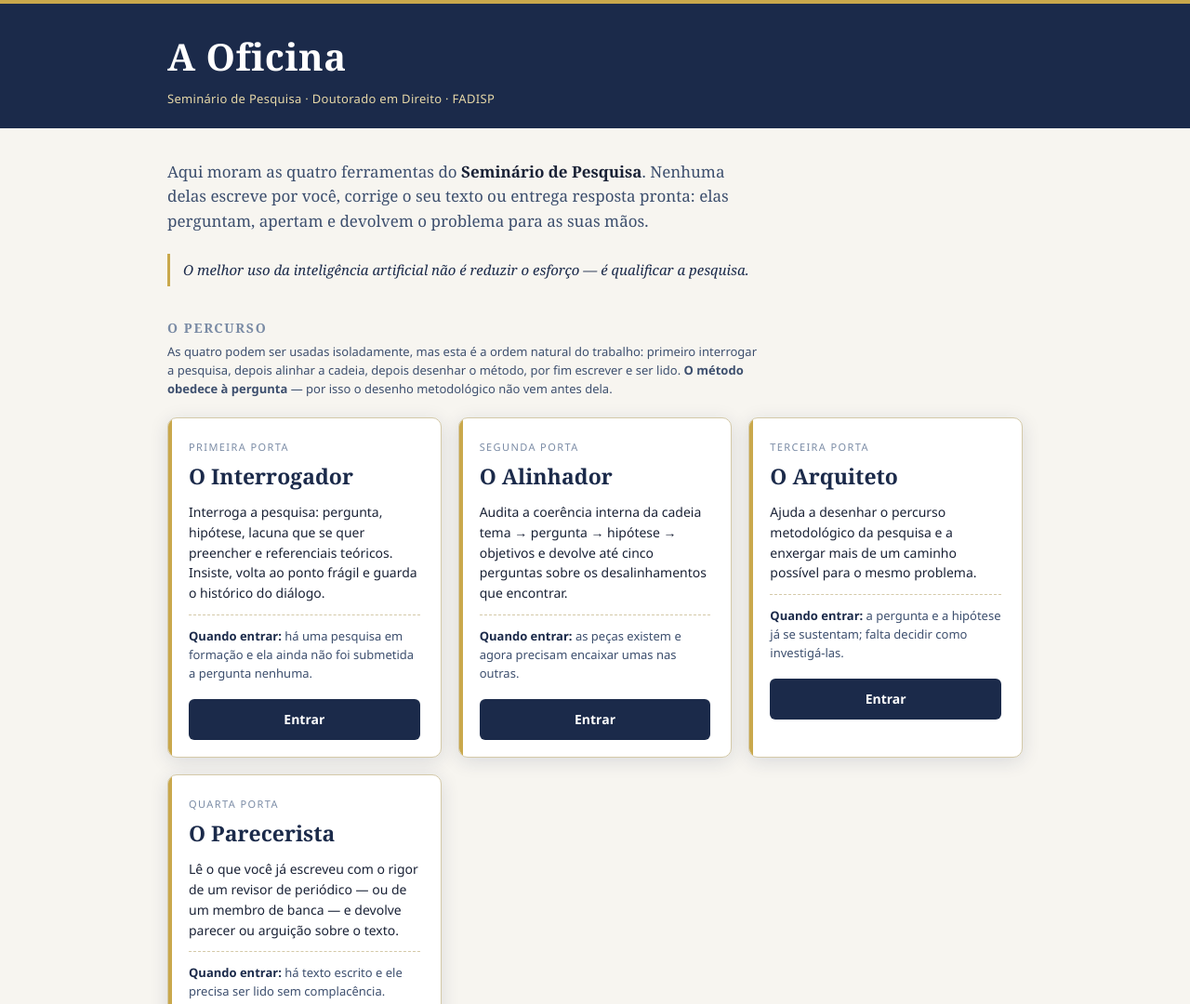
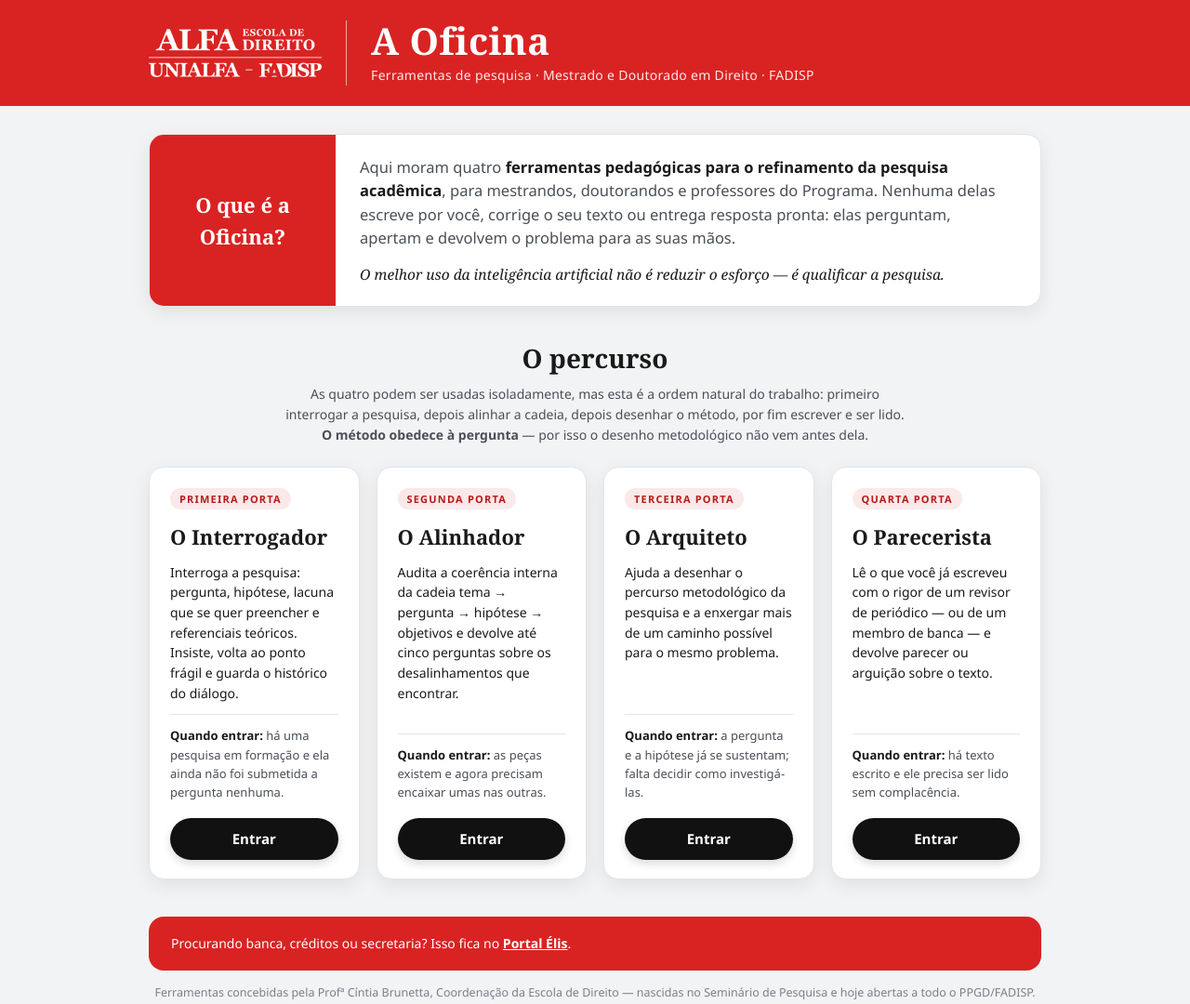
Before and after one commit to cbrunetta-glitch/a-oficina, a plain HTML site: page index.html in a window 1280 px wide. Shown: the top 1080 px of the page at 93% size. Drawn offline with Linux system fonts and the light colour scheme.

Commit message:
A Oficina: identidade do Elis e descricao para todo o Programa
Faixa vermelha com a marca ALFA Escola de Direito em branco, fundo
cinza-claro, cartoes brancos e botoes pretos, como o Elis. O texto deixa de
falar so do Seminario de Pesquisa: ferramentas pedagogicas para o refinamento
da pesquisa academica, para mestrandos, doutorandos e professores do PPGD.
Links das quatro ferramentas inalterados.

Co-Authored-By: Claude Opus 5.5 (1M context) <noreply@anthropic.com>
Claude-Session: https://claude.ai/code/session_0158MEgJtWY2a88PJgFNBVxA

```diff
--- a/index.html
+++ b/index.html
@@ -3,93 +3,110 @@
 <head>
 <meta charset="UTF-8">
 <meta name="viewport" content="width=device-width, initial-scale=1">
-<title>A Oficina — Seminário de Pesquisa</title>
-<meta name="description" content="A Oficina — as quatro ferramentas do Seminário de Pesquisa do PPGD/FADISP: O Arquiteto, O Alinhador, O Interrogador e O Parecerista.">
+<title>A Oficina — ferramentas de pesquisa do PPGD</title>
+<meta name="description" content="A Oficina — quatro ferramentas pedagógicas para o refinamento da pesquisa acadêmica, para mestrandos, doutorandos e professores do PPGD/FADISP: O Interrogador, O Alinhador, O Arquiteto e O Parecerista.">
 <style>
+  /* Identidade do Élis (mestradoedoutorado.alfa.br), desde 29/09/2026:
+     faixa vermelha com a marca em branco, fundo cinza-claro, cartões brancos,
+     botões pretos arredondados. Os sistemas da Escola de Direito se leem juntos. */
   :root{
-    --navy:#1B2A4A; --navy-deep:#12203B; --navy-mid:#243558;
-    --gold:#C9A84C; --gold-soft:#E8D9A8;
-    --paper:#F7F5F0; --white:#fff;
-    --ink:#1A2236; --text-mid:#3D4F6E; --text-light:#7A8BA5;
-    --border:#D4C9A8;
-    --shadow:0 4px 20px rgba(27,42,74,.13);
-    --radius:10px;
+    --vermelho:#D92322; --vermelho-escuro:#B51B1A;
+    --fundo:#F2F3F5; --branco:#fff;
+    --tinta:#1A1A1A; --texto-medio:#4A4F57; --texto-leve:#7A808A;
+    --borda:#E3E5E8; --preto:#111;
+    --sombra:0 6px 20px rgba(0,0,0,.08);
+    --raio:16px;
   }
   *{box-sizing:border-box}
-  body{margin:0;background:var(--paper);color:var(--ink);
+  body{margin:0;background:var(--fundo);color:var(--tinta);
        font-family:'Segoe UI',system-ui,sans-serif;line-height:1.55}
 
-  header{background:var(--navy);color:var(--white);padding:0}
-  .bar{height:4px;background:var(--gold)}
-  .head-inner{max-width:960px;margin:0 auto;padding:26px 20px 22px}
+  header{background:var(--vermelho);color:var(--branco)}
+  .head-inner{max-width:1000px;margin:0 auto;padding:22px 20px;
+       display:flex;align-items:center;gap:26px}
+  .head-inner img{height:52px;width:auto;flex:none;max-width:100%}
+  .head-inner>div{min-width:0}
+  .head-inner .separador{width:1px;align-self:stretch;background:rgba(255,255,255,.6);flex:none}
   .head-inner h1{font-family:Georgia,'Times New Roman',serif;font-size:40px;
-       letter-spacing:.5px;margin:0;font-weight:700}
-  .head-inner .sub{font-size:13px;color:var(--gold-soft);margin-top:4px;letter-spacing:.3px}
+       letter-spacing:.5px;margin:0;font-weight:700;line-height:1.1}
+  .head-inner .sub{font-size:14px;color:rgba(255,255,255,.9);margin-top:4px;letter-spacing:.3px}
 
-  main{max-width:960px;margin:0 auto;padding:34px 20px 60px}
+  main{max-width:1000px;margin:0 auto;padding:30px 20px 60px}
 
-  .abertura{font-family:Georgia,serif;font-size:17px;color:var(--text-mid);
-       max-width:640px;margin:0 0 8px}
-  .abertura strong{color:var(--ink)}
-  .lema{font-family:Georgia,serif;font-style:italic;color:var(--navy);
-       border-left:3px solid var(--gold);padding:6px 0 6px 14px;margin:22px 0 34px;
-       max-width:640px;font-size:15px}
+  .apresenta{display:flex;background:var(--branco);border:1px solid var(--borda);
+       border-radius:var(--raio);box-shadow:var(--sombra);overflow:hidden;margin:0 0 34px}
+  .apresenta .rotulo{background:var(--vermelho);color:var(--branco);flex:none;width:200px;
+       display:flex;align-items:center;justify-content:center;padding:20px;
+       font-family:Georgia,serif;font-size:22px;font-weight:700;text-align:center}
+  .apresenta .corpo{padding:22px 26px}
+  .abertura{font-size:16.5px;color:var(--texto-medio);margin:0}
+  .abertura strong{color:var(--tinta)}
+  .lema{font-family:Georgia,serif;font-style:italic;color:var(--tinta);
+       margin:14px 0 0;font-size:15.5px}
 
-  h2.secao{font-family:Georgia,serif;font-size:14px;letter-spacing:1.6px;
-       text-transform:uppercase;color:var(--text-light);font-weight:600;
-       margin:0 0 4px}
-  .secao-nota{font-size:13px;color:var(--text-mid);margin:0 0 20px;max-width:640px}
+  h2.secao{font-family:Georgia,serif;font-size:28px;color:var(--tinta);
+       font-weight:700;margin:0 0 6px;text-align:center}
+  .secao-nota{font-size:14px;color:var(--texto-medio);margin:0 auto 24px;max-width:680px;text-align:center}
 
-  .grade{display:grid;grid-template-columns:repeat(auto-fit,minmax(268px,1fr));gap:18px}
+  .grade{display:grid;grid-template-columns:repeat(auto-fit,minmax(min(220px,100%),1fr));gap:18px}
 
-  .porta{background:var(--white);border:1px solid var(--border);border-radius:var(--radius);
-       padding:22px 22px 18px;display:flex;flex-direction:column;box-shadow:var(--shadow);
-       position:relative;overflow:hidden}
-  .porta::before{content:'';position:absolute;left:0;top:0;bottom:0;width:4px;background:var(--gold)}
-  .ordem{font-size:11px;letter-spacing:1.4px;color:var(--text-light);text-transform:uppercase}
-  .porta h3{font-family:Georgia,serif;font-size:23px;margin:6px 0 2px;color:var(--navy)}
-  .faz{font-size:14px;color:var(--ink);margin:8px 0 0}
-  .quando{font-size:13px;color:var(--text-mid);margin:12px 0 0;
-       border-top:1px dashed var(--border);padding-top:12px}
-  .quando b{color:var(--navy);font-weight:600}
-  .entrar{margin-top:18px;display:inline-block;text-align:center;text-decoration:none;
-       background:var(--navy);color:var(--white);padding:11px 16px;border-radius:6px;
-       font-size:14px;font-weight:600;transition:background .15s}
-  .entrar:hover{background:var(--navy-mid)}
-  .entrar.breve{background:var(--paper);color:var(--text-light);
-       border:1px dashed var(--border);cursor:default;font-weight:500}
+  .porta{background:var(--branco);border:1px solid var(--borda);border-radius:var(--raio);
+       padding:22px 22px 20px;display:flex;flex-direction:column;box-shadow:var(--sombra)}
+  .ordem{align-self:flex-start;font-size:11px;letter-spacing:1.2px;color:var(--vermelho-escuro);
+       text-transform:uppercase;font-weight:700;background:#FBE9E9;border-radius:999px;padding:3px 10px}
+  .porta h3{font-family:Georgia,serif;font-size:22px;margin:12px 0 2px;color:var(--tinta)}
+  .faz{font-size:14px;color:var(--tinta);margin:8px 0 0;flex:1}
+  .quando{font-size:13px;color:var(--texto-medio);margin:12px 0 0;
+       border-top:1px solid var(--borda);padding-top:12px}
+  .quando b{color:var(--tinta);font-weight:600}
+  .entrar{margin-top:18px;display:block;text-align:center;text-decoration:none;
+       background:var(--preto);color:var(--branco);padding:11px 16px;border-radius:999px;
+       font-size:15px;font-weight:600;transition:background .15s;
+       box-shadow:0 4px 10px rgba(0,0,0,.15)}
+  .entrar:hover{background:var(--vermelho)}
 
-  .rodape{margin-top:46px;border-top:1px solid var(--border);padding-top:18px;
-       font-size:13px;color:var(--text-mid);display:flex;flex-wrap:wrap;gap:8px 22px;
-       align-items:baseline;justify-content:space-between}
-  .rodape a{color:var(--navy);font-weight:600}
-  .creditos{font-size:12px;color:var(--text-light);margin-top:10px}
+  .rodape{margin-top:40px;background:var(--vermelho);color:var(--branco);
+       border-radius:var(--raio);padding:18px 24px;font-size:14px}
+  .rodape a{color:var(--branco);font-weight:700}
+  .creditos{font-size:12.5px;color:var(--texto-leve);margin-top:14px;text-align:center}
 
-  @media(max-width:600px){
+  @media(max-width:700px){
+    .head-inner{flex-wrap:wrap;gap:14px}
+    .head-inner .separador{display:none}
     .head-inner h1{font-size:32px}
-    .abertura{font-size:16px}
+    .apresenta{flex-direction:column}
+    .apresenta .rotulo{width:auto}
   }
 </style>
 </head>
 <body>
 
 <header>
-  <div class="bar"></div>
   <div class="head-inner">
+    <img src="logo-alfa-branco.png" alt="ALFA Escola de Direito — UNIALFA · FADISP">
+    <span class="separador"></span>
+    <div>
       <h1>A Oficina</h1>
-    <div class="sub">Seminário de Pesquisa · Doutorado em Direito · FADISP</div>
+      <div class="sub">Ferramentas de pesquisa · Mestrado e Doutorado em Direito · FADISP</div>
+    </div>
   </div>
 </header>
 
 <main>
+  <section class="apresenta">
+    <div class="rotulo">O que é a Oficina?</div>
+    <div class="corpo">
       <p class="abertura">
-    Aqui moram as quatro ferramentas do <strong>Seminário de Pesquisa</strong>. Nenhuma delas
+        Aqui moram quatro <strong>ferramentas pedagógicas para o refinamento da pesquisa
+        acadêmica</strong>, para mestrandos, doutorandos e professores do Programa. Nenhuma delas
         escreve por você, corrige o seu texto ou entrega resposta pronta: elas perguntam, apertam
         e devolvem o problema para as suas mãos.
       </p>
       <p class="lema">
         O melhor uso da inteligência artificial não é reduzir o esforço — é qualificar a pesquisa.
       </p>
+    </div>
+  </section>
 
   <h2 class="secao">O percurso</h2>
   <p class="secao-nota">
@@ -143,13 +160,12 @@
   </div>
 
   <div class="rodape">
-    <div>Procurando banca, créditos ou secretaria? Isso fica no
+    Procurando banca, créditos ou secretaria? Isso fica no
     <a href="https://mestradoedoutorado.alfa.br/aluno/login" target="_blank" rel="noopener">Portal Élis</a>.
   </div>
-  </div>
   <p class="creditos">
-    Ferramentas concebidas pela Profª Cíntia Brunetta para o Seminário de Pesquisa
-    do PPGD/FADISP.
+    Ferramentas concebidas pela Profª Cíntia Brunetta, Coordenação da Escola de Direito —
+    nascidas no Seminário de Pesquisa e hoje abertas a todo o PPGD/FADISP.
   </p>
 </main>
 
```
Also changed, not shown: logo-alfa-branco.png (added), 1 other file. Lines whose indentation alone changed are shown as unchanged.
